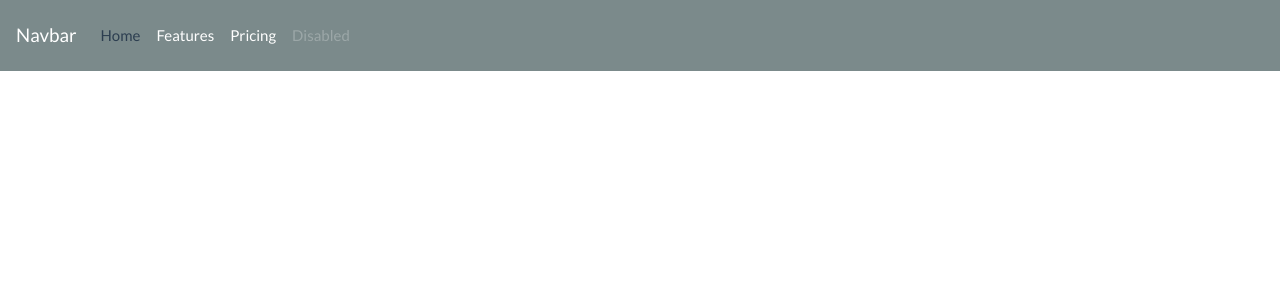
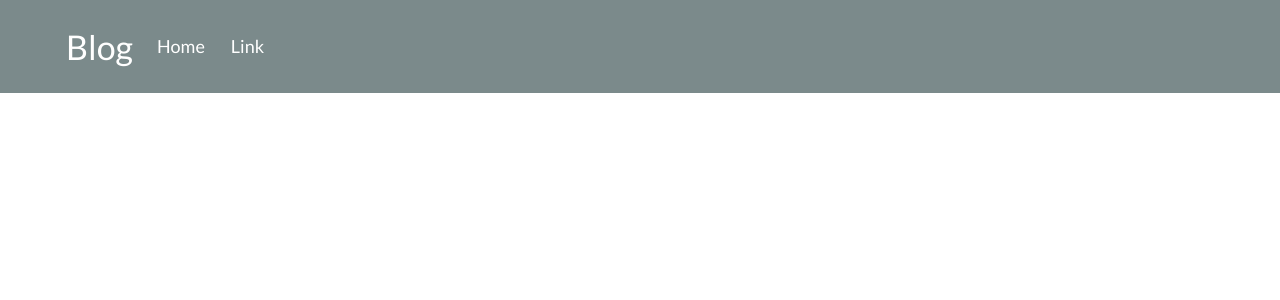
Before and after one commit to ravinduf/django-react-blog, a React (Create React App) app in the folder frontend/: page / in a window 1280 px wide. Shown: the top 300 px of the page. Built offline with nearby package versions, Linux system fonts and the light colour scheme.

Commit message:
added react bootstrap navbar instead of bootstrap navbar

```diff
--- a/frontend/src/components/Navbar.js
+++ b/frontend/src/components/Navbar.js
@@ -1,32 +1,34 @@
 import React from 'react'
+import { Nav, Navbar, } from 'react-bootstrap'
 
-const Navbar = () => {
+const NavbarComponent = () => {
     return (
         <div>
-           <nav class="navbar navbar-expand-lg navbar-dark bg-dark">
-                <a class="navbar-brand" href="#">Navbar</a>
-                <button class="navbar-toggler" type="button" data-toggle="collapse" data-target="#navbarNav" aria-controls="navbarNav" aria-expanded="false" aria-label="Toggle navigation">
-                    <span class="navbar-toggler-icon"></span>
-                </button>
-                <div class="collapse navbar-collapse" id="navbarNav">
-                    <ul class="navbar-nav">
-                        <li class="nav-item active">
-                            <a class="nav-link" href="#">Home <span class="sr-only">(current)</span></a>
-                        </li>
-                        <li class="nav-item">
-                            <a class="nav-link" href="#">Features</a>
-                        </li>
-                        <li class="nav-item">
-                            <a class="nav-link" href="#">Pricing</a>
-                        </li>
-                        <li class="nav-item">
-                            <a class="nav-link disabled" href="#" tabindex="-1" aria-disabled="true">Disabled</a>
-                        </li>
-                    </ul>
-                </div>
-            </nav>
+           <Navbar bg="dark" variant="dark" expand="lg">
+                <Navbar.Brand href="#home" style={NavBrandStyle} >Blog</Navbar.Brand>
+                    <Navbar.Toggle aria-controls="basic-navbar-nav" />
+                    <Navbar.Collapse id="basic-navbar-nav">
+                        <Nav className="mr-auto">
+                            <Nav.Link style={NavLinkStyle} href="#home">Home</Nav.Link>
+                            <Nav.Link style={NavLinkStyle} href="#link">Link</Nav.Link>
+
+                        </Nav>
+
+                </Navbar.Collapse>
+            </Navbar>
         </div>
     )
 }
 
-export default Navbar
+const NavBrandStyle = {
+    fontSize: '34px',
+    marginLeft: '50px'
+}
+
+const NavLinkStyle = {
+    fontSize: '18px',
+    marginRight: '10px'
+
+}
+
+export default NavbarComponent
```
